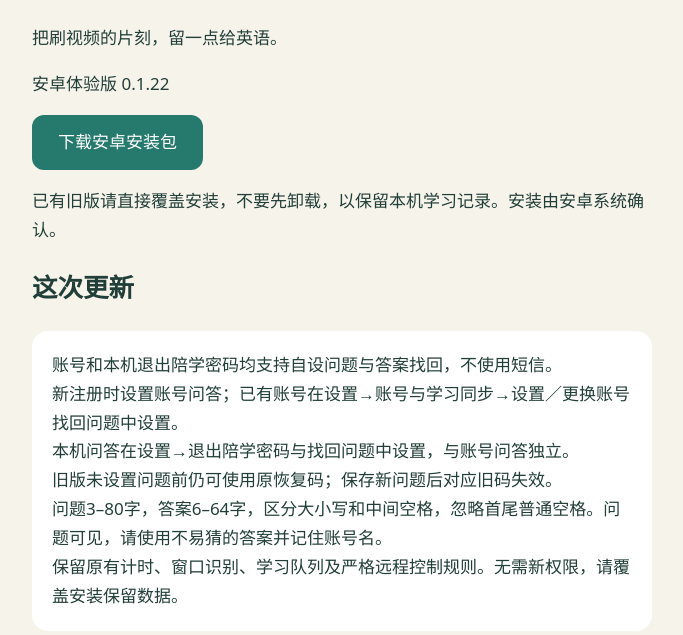
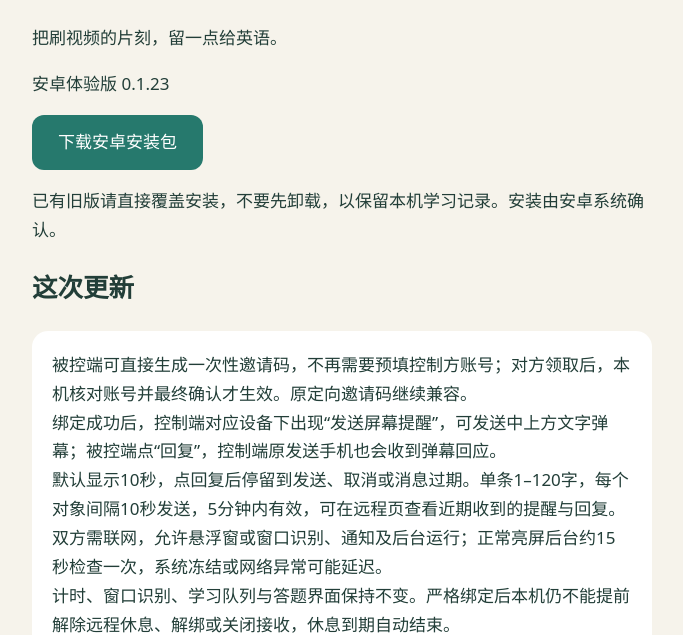
Before and after one commit to chanyunyu418-netizen/cijian-updates, a plain HTML site: page index.html in a window 1280 px wide. Shown: the part 175-810 px from the top of the page, without its empty margins (298-981 px from the left). Drawn offline with Linux system fonts and the light colour scheme.

Commit message:
Publish Cijian 0.1.23: invitation codes and two-way screen reminders

```diff
--- a/index.html
+++ b/index.html
@@ -1,11 +1,11 @@
 <!doctype html>
 <html lang="zh-CN"><meta charset="utf-8"><meta name="viewport" content="width=device-width,initial-scale=1"><title>词间 · 安卓下载</title>
 <style>body{margin:0;background:#f6f3eb;color:#223e38;font:17px/1.7 system-ui,sans-serif}main{max-width:620px;margin:8vh auto;padding:28px}h1{font-size:42px;line-height:1.2}a.download{display:inline-block;background:#26796d;color:white;padding:13px 26px;border-radius:12px;text-decoration:none}pre{white-space:pre-wrap;font:inherit;background:white;padding:20px;border-radius:16px}small{display:block;margin-top:28px}</style>
-<main><h1>词间</h1><p>把刷视频的片刻，留一点给英语。</p><p>安卓体验版 0.1.22</p><p><a class="download" href="cijian-0.1.22.apk" download>下载安卓安装包</a></p>
-<p>已有旧版请直接覆盖安装，不要先卸载，以保留本机学习记录。安装由安卓系统确认。</p><h2>这次更新</h2><pre>账号和本机退出陪学密码均支持自设问题与答案找回，不使用短信。
-新注册时设置账号问答；已有账号在设置→账号与学习同步→设置／更换账号找回问题中设置。
-本机问答在设置→退出陪学密码与找回问题中设置，与账号问答独立。
-旧版未设置问题前仍可使用原恢复码；保存新问题后对应旧码失效。
-问题3–80字，答案6–64字，区分大小写和中间空格，忽略首尾普通空格。问题可见，请使用不易猜的答案并记住账号名。
-保留原有计时、窗口识别、学习队列及严格远程控制规则。无需新权限，请覆盖安装保留数据。</pre>
+<main><h1>词间</h1><p>把刷视频的片刻，留一点给英语。</p><p>安卓体验版 0.1.23</p><p><a class="download" href="cijian-0.1.23.apk" download>下载安卓安装包</a></p>
+<p>已有旧版请直接覆盖安装，不要先卸载，以保留本机学习记录。安装由安卓系统确认。</p><h2>这次更新</h2><pre>被控端可直接生成一次性邀请码，不再需要预填控制方账号；对方领取后，本机核对账号并最终确认才生效。原定向邀请码继续兼容。
+绑定成功后，控制端对应设备下出现“发送屏幕提醒”，可发送中上方文字弹幕；被控端点“回复”，控制端原发送手机也会收到弹幕回应。
+默认显示10秒，点回复后停留到发送、取消或消息过期。单条1–120字，每个对象间隔10秒发送，5分钟内有效，可在远程页查看近期收到的提醒与回复。
+双方需联网，允许悬浮窗或窗口识别、通知及后台运行；正常亮屏后台约15秒检查一次，系统冻结或网络异常可能延迟。
+计时、窗口识别、学习队列与答题界面保持不变。严格绑定后本机仍不能提前解除远程休息、解绑或关闭接收，休息到期自动结束。
+安卓系统的强行停止、卸载、撤销权限和关机仍由系统管理，普通应用无法阻止。请两端都覆盖升级，不卸载旧版。</pre>
 <small>仅提供安卓版本。软件内可选择是否下载更新。本页及安装包使用HTTPS提供。</small></main></html>
```
Also changed, not shown: update.json (+5 -5 lines), 2 other files.
